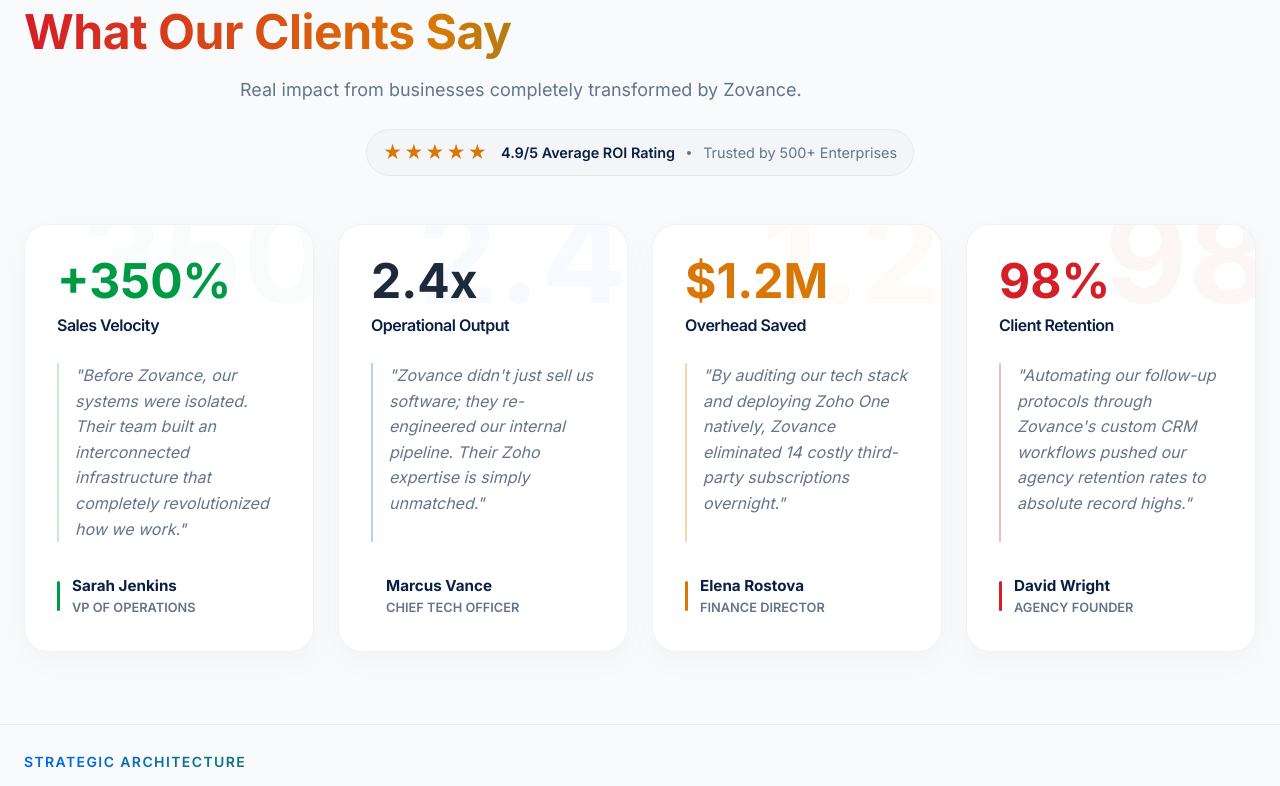
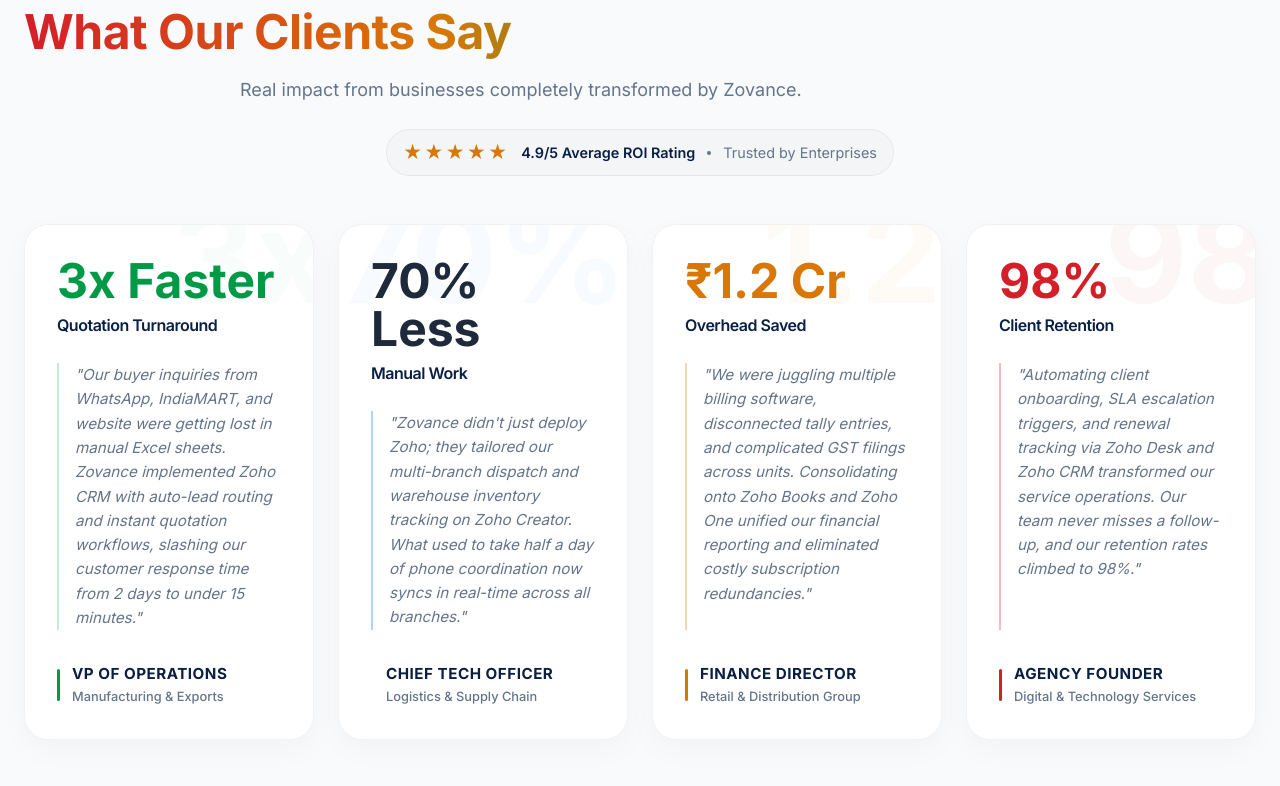
Before and after one commit to arshithk/zovancee, a website built with Vite: page index.html in a window 1280 px wide. Shown: the part 4856-5642 px from the top of the page. Built offline with nearby package versions, Linux system fonts and the light colour scheme; files whose address does not match are found by name.

Commit message:
feat(content): update testimonials with realistic Zoho case studies, official registered address, and hotline/email contacts

```diff
--- a/index.html
+++ b/index.html
@@ -65,7 +65,7 @@
           },
           "image": "https://zovancetech.com/zovance-logo.png",
           "description": "Zovance is a premier Zoho partner engineering enterprise business scalability through Zoho CRM, Zoho Books, Zoho Creator, end-to-end automation, and cloud integrations.",
-          "email": "hello@zovance.com",
+          "email": "zovancetech@gmail.com",
           "telephone": "+91-9442310491",
           "contactPoint": [
             {
@@ -141,7 +141,7 @@
           "logo": "https://zovancetech.com/zovance-logo.png",
           "image": "https://zovancetech.com/zovance-logo.png",
           "telephone": "+91-9442310491",
-          "email": "hello@zovance.com",
+          "email": "zovancetech@gmail.com",
           "priceRange": "$$",
           "address": {
             "@type": "PostalAddress",
@@ -712,39 +712,37 @@
                 <div style="font-size: 0.9rem; font-weight: 600; color: var(--color-primary);">4.9/5 Average ROI Rating
                 </div>
                 <div style="width: 4px; height: 4px; background: var(--text-muted); border-radius: 50%;"></div>
-                <div style="font-size: 0.9rem; color: var(--text-muted);">Trusted by 500+ Enterprises</div>
+                <div style="font-size: 0.9rem; color: var(--text-muted);">Trusted by Enterprises</div>
             </div>
         </div>
 
         <div class="container"
             style="display: grid; grid-template-columns: repeat(auto-fit, minmax(250px, 1fr)); gap: 1.5rem; margin-top: 3rem;">
 
-            <!-- Feedback 1: Sales Velocity -->
+            <!-- Feedback 1: Quotation Speed -->
             <div class="bento-item reveal zoho-hover-green"
                 style="background: var(--color-white); padding: 2rem; border-radius: 1.5rem; border: 1px solid rgba(0,0,0,0.05); box-shadow: 0 10px 30px rgba(0,0,0,0.03); position: relative; overflow: hidden; display: flex; flex-direction: column;">
                 <div
                     style="font-size: 8rem; font-weight: 900; color: rgba(72,187,120,0.04); position: absolute; right: -1rem; top: -2rem; line-height: 1; user-select: none; pointer-events: none;">
-                    350</div>
+                    3x</div>
                 <div style="margin-bottom: 1.5rem; position: relative; z-index: 1;">
                     <h3
                         style="font-size: 3rem; font-weight: 800; color: var(--color-zoho-green); line-height: 1; margin: 0;">
-                        +350%</h3>
+                        3x Faster</h3>
                     <span
-                        style="font-size: 1rem; font-weight: 600; color: var(--color-primary); display: block; margin-top: 0.5rem; letter-spacing: -0.5px;">Sales
-                        Velocity</span>
+                        style="font-size: 1rem; font-weight: 600; color: var(--color-primary); display: block; margin-top: 0.5rem; letter-spacing: -0.5px;">Quotation
+                        Turnaround</span>
                 </div>
                 <p
-                    style="color: var(--text-muted); font-size: 1rem; line-height: 1.6; font-style: italic; margin-bottom: 2rem; border-left: 2px solid rgba(72,187,120,0.3); padding-left: 1rem; flex-grow: 1;">
-                    "Before Zovance, our systems were isolated. Their team built an interconnected infrastructure that
-                    completely revolutionized how we work."
+                    style="color: var(--text-muted); font-size: 0.95rem; line-height: 1.6; font-style: italic; margin-bottom: 2rem; border-left: 2px solid rgba(72,187,120,0.3); padding-left: 1rem; flex-grow: 1;">
+                    "Our buyer inquiries from WhatsApp, IndiaMART, and website were getting lost in manual Excel sheets. Zovance implemented Zoho CRM with auto-lead routing and instant quotation workflows, slashing our customer response time from 2 days to under 15 minutes."
                 </p>
                 <div style="display: flex; align-items: center; gap: 0.75rem;">
-                    <div style="width: 3px; height: 30px; background: var(--color-zoho-green); border-radius: 2px;">
+                    <div style="width: 3px; height: 32px; background: var(--color-zoho-green); border-radius: 2px;">
                     </div>
                     <div>
-                        <h4 style="color: var(--color-primary); margin: 0; font-size: 0.95rem;">Sarah Jenkins</h4>
-                        <p style="color: var(--text-muted); margin: 0; font-size: 0.8rem; font-weight: 600;">VP OF
-                            OPERATIONS</p>
+                        <h4 style="color: var(--color-primary); margin: 0; font-size: 0.95rem; font-weight: 700; text-transform: uppercase; letter-spacing: 0.5px;">VP of Operations</h4>
+                        <p style="color: var(--text-muted); margin: 0; font-size: 0.8rem; font-weight: 500;">Manufacturing & Exports</p>
                     </div>
                 </div>
             </div>
@@ -754,27 +752,25 @@
                 style="background: var(--color-white); padding: 2rem; border-radius: 1.5rem; border: 1px solid rgba(0,0,0,0.05); box-shadow: 0 10px 30px rgba(0,0,0,0.03); position: relative; overflow: hidden; display: flex; flex-direction: column;">
                 <div
                     style="font-size: 8rem; font-weight: 900; color: rgba(0,102,255,0.03); position: absolute; right: 0; top: -2rem; line-height: 1; user-select: none; pointer-events: none;">
-                    2.4</div>
+                    70%</div>
                 <div style="margin-bottom: 1.5rem; position: relative; z-index: 1;">
                     <h3
                         style="font-size: 3rem; font-weight: 800; color: var(--color-zoho-blue); line-height: 1; margin: 0;">
-                        2.4x</h3>
+                        70% Less</h3>
                     <span
-                        style="font-size: 1rem; font-weight: 600; color: var(--color-primary); display: block; margin-top: 0.5rem; letter-spacing: -0.5px;">Operational
-                        Output</span>
+                        style="font-size: 1rem; font-weight: 600; color: var(--color-primary); display: block; margin-top: 0.5rem; letter-spacing: -0.5px;">Manual
+                        Work</span>
                 </div>
                 <p
-                    style="color: var(--text-muted); font-size: 1rem; line-height: 1.6; font-style: italic; margin-bottom: 2rem; border-left: 2px solid rgba(0,102,255,0.3); padding-left: 1rem; flex-grow: 1;">
-                    "Zovance didn't just sell us software; they re-engineered our internal pipeline. Their Zoho
-                    expertise is simply unmatched."
+                    style="color: var(--text-muted); font-size: 0.95rem; line-height: 1.6; font-style: italic; margin-bottom: 2rem; border-left: 2px solid rgba(0,102,255,0.3); padding-left: 1rem; flex-grow: 1;">
+                    "Zovance didn't just deploy Zoho; they tailored our multi-branch dispatch and warehouse inventory tracking on Zoho Creator. What used to take half a day of phone coordination now syncs in real-time across all branches."
                 </p>
                 <div style="display: flex; align-items: center; gap: 0.75rem;">
-                    <div style="width: 3px; height: 30px; background: var(--color-zoho-blue); border-radius: 2px;">
+                    <div style="width: 3px; height: 32px; background: var(--color-zoho-blue); border-radius: 2px;">
                     </div>
                     <div>
-                        <h4 style="color: var(--color-primary); margin: 0; font-size: 0.95rem;">Marcus Vance</h4>
-                        <p style="color: var(--text-muted); margin: 0; font-size: 0.8rem; font-weight: 600;">CHIEF TECH
-                            OFFICER</p>
+                        <h4 style="color: var(--color-primary); margin: 0; font-size: 0.95rem; font-weight: 700; text-transform: uppercase; letter-spacing: 0.5px;">Chief Tech Officer</h4>
+                        <p style="color: var(--text-muted); margin: 0; font-size: 0.8rem; font-weight: 500;">Logistics & Supply Chain</p>
                     </div>
                 </div>
             </div>
@@ -788,23 +784,21 @@
                 <div style="margin-bottom: 1.5rem; position: relative; z-index: 1;">
                     <h3
                         style="font-size: 3rem; font-weight: 800; color: var(--color-zoho-yellow); line-height: 1; margin: 0;">
-                        $1.2M</h3>
+                        ₹1.2 Cr</h3>
                     <span
                         style="font-size: 1rem; font-weight: 600; color: var(--color-primary); display: block; margin-top: 0.5rem; letter-spacing: -0.5px;">Overhead
                         Saved</span>
                 </div>
                 <p
-                    style="color: var(--text-muted); font-size: 1rem; line-height: 1.6; font-style: italic; margin-bottom: 2rem; border-left: 2px solid rgba(217,119,6,0.3); padding-left: 1rem; flex-grow: 1;">
-                    "By auditing our tech stack and deploying Zoho One natively, Zovance eliminated 14 costly
-                    third-party subscriptions overnight."
+                    style="color: var(--text-muted); font-size: 0.95rem; line-height: 1.6; font-style: italic; margin-bottom: 2rem; border-left: 2px solid rgba(217,119,6,0.3); padding-left: 1rem; flex-grow: 1;">
+                    "We were juggling multiple billing software, disconnected tally entries, and complicated GST filings across units. Consolidating onto Zoho Books and Zoho One unified our financial reporting and eliminated costly subscription redundancies."
                 </p>
                 <div style="display: flex; align-items: center; gap: 0.75rem;">
-                    <div style="width: 3px; height: 30px; background: var(--color-zoho-yellow); border-radius: 2px;">
+                    <div style="width: 3px; height: 32px; background: var(--color-zoho-yellow); border-radius: 2px;">
                     </div>
                     <div>
-                        <h4 style="color: var(--color-primary); margin: 0; font-size: 0.95rem;">Elena Rostova</h4>
-                        <p style="color: var(--text-muted); margin: 0; font-size: 0.8rem; font-weight: 600;">FINANCE
-                            DIRECTOR</p>
+                        <h4 style="color: var(--color-primary); margin: 0; font-size: 0.95rem; font-weight: 700; text-transform: uppercase; letter-spacing: 0.5px;">Finance Director</h4>
+                        <p style="color: var(--text-muted); margin: 0; font-size: 0.8rem; font-weight: 500;">Retail & Distribution Group</p>
                     </div>
                 </div>
             </div>
@@ -824,17 +818,15 @@
                         Retention</span>
                 </div>
                 <p
-                    style="color: var(--text-muted); font-size: 1rem; line-height: 1.6; font-style: italic; margin-bottom: 2rem; border-left: 2px solid rgba(212,30,40,0.3); padding-left: 1rem; flex-grow: 1;">
-                    "Automating our follow-up protocols through Zovance's custom CRM workflows pushed our agency
-                    retention rates to absolute record highs."
+                    style="color: var(--text-muted); font-size: 0.95rem; line-height: 1.6; font-style: italic; margin-bottom: 2rem; border-left: 2px solid rgba(212,30,40,0.3); padding-left: 1rem; flex-grow: 1;">
+                    "Automating client onboarding, SLA escalation triggers, and renewal tracking via Zoho Desk and Zoho CRM transformed our service operations. Our team never misses a follow-up, and our retention rates climbed to 98%."
                 </p>
                 <div style="display: flex; align-items: center; gap: 0.75rem;">
-                    <div style="width: 3px; height: 30px; background: var(--color-zoho-red); border-radius: 2px;">
+                    <div style="width: 3px; height: 32px; background: var(--color-zoho-red); border-radius: 2px;">
                     </div>
                     <div>
-                        <h4 style="color: var(--color-primary); margin: 0; font-size: 0.95rem;">David Wright</h4>
-                        <p style="color: var(--text-muted); margin: 0; font-size: 0.8rem; font-weight: 600;">AGENCY
-                            FOUNDER</p>
+                        <h4 style="color: var(--color-primary); margin: 0; font-size: 0.95rem; font-weight: 700; text-transform: uppercase; letter-spacing: 0.5px;">Agency Founder</h4>
+                        <p style="color: var(--text-muted); margin: 0; font-size: 0.8rem; font-weight: 500;">Digital & Technology Services</p>
                     </div>
                 </div>
             </div>
@@ -1016,23 +1008,31 @@
                     with our senior Zoho architects.</p>
 
                 <div style="margin-top: var(--spacing-lg);">
-                    <p style="font-weight: 600; margin-bottom: 0.5rem;">Zovance Headquarters</p>
-                    <p style="color: var(--text-muted);">hello@zovance.com<br>1-800-ZOVANCE</p>
+                    <address style="font-style: normal; color: var(--text-muted); font-size: 0.92rem; line-height: 1.6; margin-bottom: 0.75rem;">
+                        <strong style="color: var(--color-primary); display: block; margin-bottom: 0.25rem; font-size: 1rem;">ZOVANCE TECH PRIVATE LIMITED</strong>
+                        4/292-2, Auto Nagar, Nattamangalam,<br>
+                        Vinayaga Nagar, Amani Kondalampatty,<br>
+                        SALEM. Tamil Nadu - 636010
+                    </address>
+                    <p style="color: var(--text-muted); font-size: 0.92rem; line-height: 1.6; margin: 0;">
+                        <a href="mailto:zovancetech@gmail.com" style="color: var(--color-primary); text-decoration: none; font-weight: 500;">✉ zovancetech@gmail.com</a><br>
+                        <a href="tel:+919894384220" style="color: var(--color-primary); text-decoration: none; font-weight: 500;">📞 +91 9894384220</a>
+                    </p>
                 </div>
             </div>
 
             <form class="contact-form" onsubmit="event.preventDefault(); alert('Message sent!');">
                 <div class="form-group">
                     <label for="name">Name</label>
-                    <input type="text" id="name" required placeholder="John Doe">
+                    <input type="text" id="name" required placeholder="Enter your name">
                 </div>
                 <div class="form-group">
                     <label for="phone">Contact Number</label>
-                    <input type="tel" id="phone" required placeholder="+1 (555) 000-0000">
+                    <input type="tel" id="phone" required placeholder="+91 98765 43210">
                 </div>
                 <div class="form-group">
                     <label for="email">Email</label>
-                    <input type="email" id="email" required placeholder="john@company.com">
+                    <input type="email" id="email" required placeholder="Enter your email">
                 </div>
                 <div class="form-group">
                     <label for="message">Message</label>
@@ -1123,6 +1123,7 @@
                     <p style="margin:0; font-weight:600;">Our locations</p>
                     <p style="margin:0; font-weight:300;">📍Salem | Chennai | Banglore</p>
                     <p style="margin:0; font-weight:bold; margin-top:1rem;">Contact details</p>
+                    <p style="margin:0; font-weight:300;"><span style="margin-right:0.3rem;">✉</span><a href="mailto:zovancetech@gmail.com" style="color:#ffffff; text-decoration:none;">zovancetech@gmail.com</a></p>
                     <p style="margin:0; font-weight:300;"><span style="margin-right:0.3rem;">📞</span>+91 9442310491</p>
                     <p style="margin:0; margin-left:1rem; font-weight:300;">+91 9597243968</p>
                     <p style="margin:0; margin-left:1rem; font-weight:300;">+91 9894384220</p>
```
Also changed, not shown: dist/index.html.
